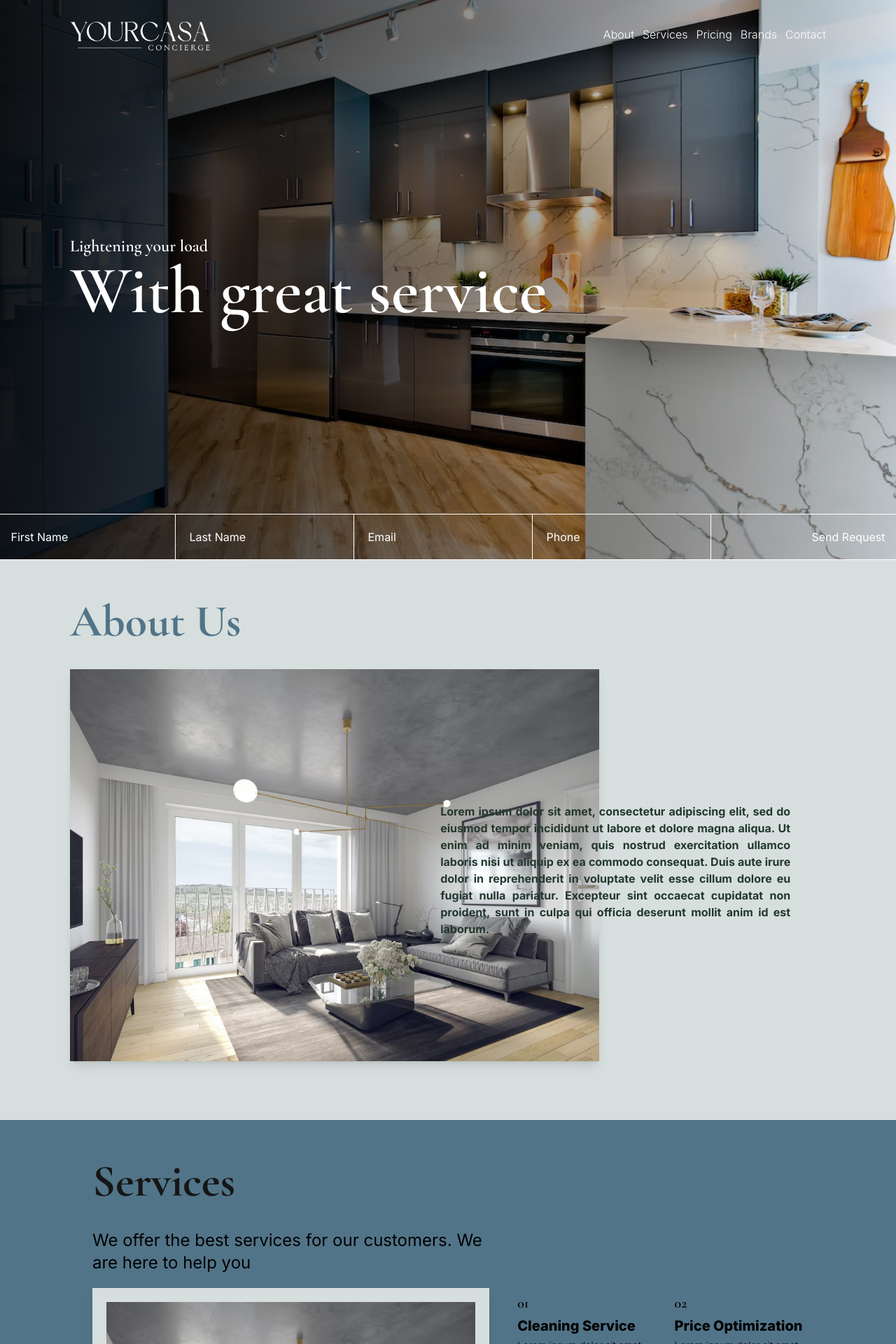
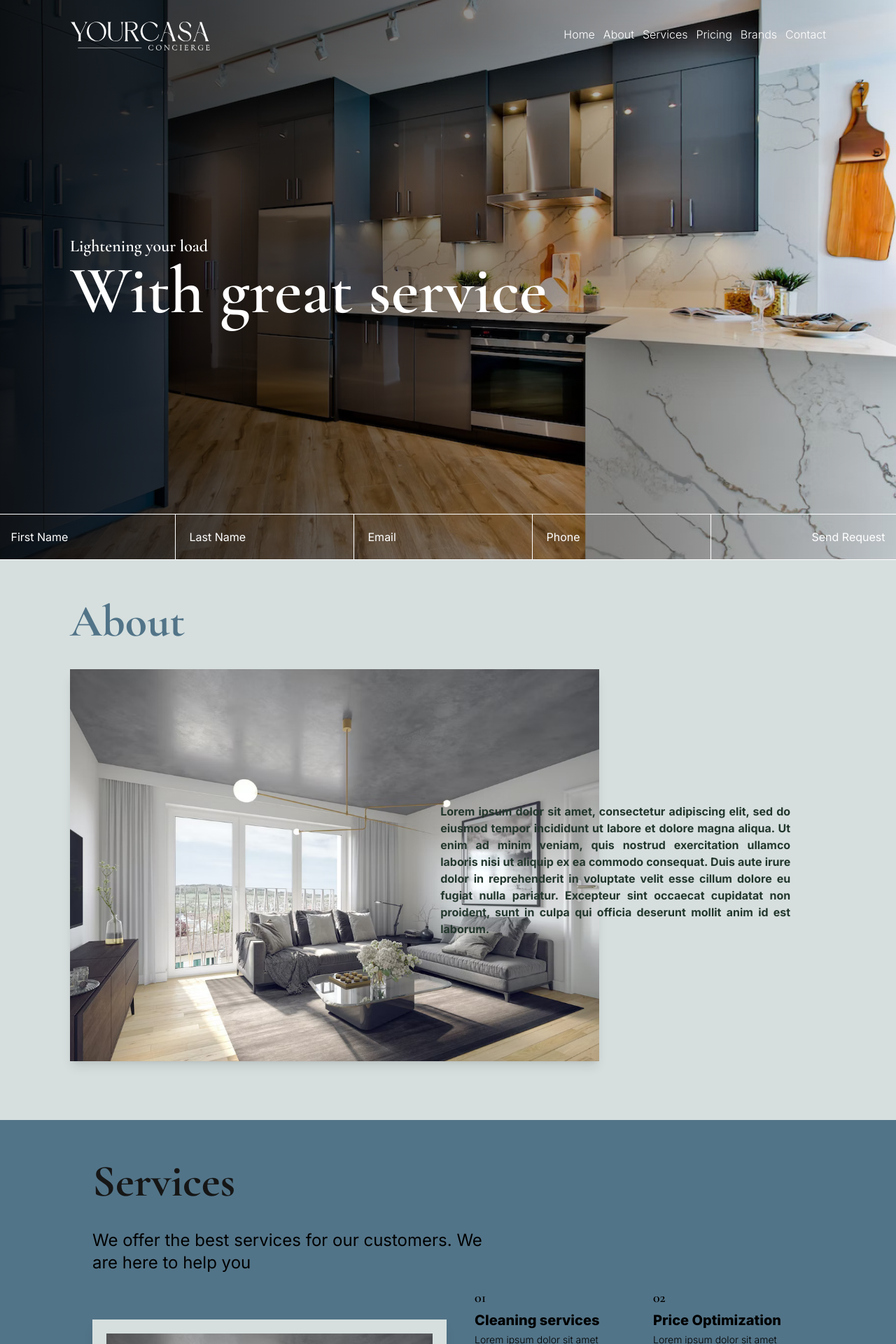
Before and after one commit to TrendiStack/yourcasaconcierge, a React (Vite) app: page / in a window 1280 px wide. Shown: the top 1920 px of the page at 70% size. Built offline with nearby package versions, Linux system fonts and the light colour scheme.

Commit message:
-created content object to store apps data -updated componets according to conten object

```diff
--- a/src/components/Hero.jsx
+++ b/src/components/Hero.jsx
@@ -13,7 +13,7 @@ const Hero = () => {
   return (
     <header
       id="home"
-      className="relative bg-fixed w-full flex flex-col justify-center h-screen text-white"
+      className="relative lg:bg-fixed w-full flex flex-col justify-center h-screen text-white"
       style={styles}
     >
       {/* overlay gradient */}
@@ -22,7 +22,7 @@ const Hero = () => {
         <h2 className="text-xl xl:text-2xl">Lightening your load</h2>
         <h1 className="text-5xl xl:text-8xl">With great service</h1>
         <button className="xl:hidden border border-white py-2 px-4 self-start">
-          <a href="/">Contact Us</a>
+          <a href="#contact">Contact Us</a>
         </button>
       </div>
       <HeroForm />
--- a/src/components/Nav.jsx
+++ b/src/components/Nav.jsx
@@ -1,16 +1,17 @@
-import React, { useContext, useState, useEffect } from "react";
+import { useContext, useState, useEffect } from "react";
+import { MenuContext } from "../context/MenuContext";
 import { HashLink as Link } from "react-router-hash-link";
 import { Outlet } from "react-router-dom";
 import logo from "../assets/images/ycclogo.svg";
-import { MenuContext } from "../context/MenuContext";
 import LinkItem from "./LinkItem";
 import Menu from "./Menu";
+import content from "../content";
 
 const Nav = () => {
   const { isOpen, toggleMenu } = useContext(MenuContext);
   // background
   const [bg, setBg] = useState("bg-transparent");
-
+  const { nav } = content;
   useEffect(() => {
     window.addEventListener("scroll", () => {
       if (window.scrollY > 0) {
@@ -38,24 +39,16 @@ const Nav = () => {
             <h1 className="xl:hidden garamond text-white text-4xl">YCC</h1>
           </Link>
           <ul className="hidden relative xl:flex gap-3 text-white text-md font-light">
-            <li>
-              <LinkItem to="about" text="About" />
-            </li>
-            <li>
-              <LinkItem to="services" text="Services" />
-            </li>
-            <li>
-              <LinkItem to="prices" text="Pricing" />
-            </li>
-            <li>
-              <LinkItem to="brands" text="Brands" />
-            </li>
-            <li>
-              <LinkItem to="contact" text="Contact" />
-            </li>
+            {nav.map((item, index) => {
+              return (
+                <li key={item.id}>
+                  <LinkItem to={item.path} text={item.title} />
+                </li>
+              );
+            })}
           </ul>
           <div className="flex items-center gap-4 xl:hidden text-white">
-            <Link to="/#contact" className="xl:hidden">
+            <Link to={`/#${nav[nav.length - 1].path}`} className="xl:hidden">
               Contact
             </Link>
             <div onClick={toggleMenu} className="menu-btn">
--- a/src/components/Pricing.jsx
+++ b/src/components/Pricing.jsx
@@ -1,8 +1,10 @@
-import React from "react";
+import content from "../content";
 import Plan from "./pricing/Plan";
 import { motion as m } from "framer-motion";
 
 const Pricing = () => {
+  const { pricing } = content;
+  const { plans } = pricing;
   return (
     <div id="prices" className="bg pb-20 px-8 xl:px-0">
       <div className="container">
@@ -12,12 +14,18 @@ const Pricing = () => {
           transition={{ duration: 1.5, delay: 0.5 }}
           className="header-text"
         >
-          Pricing
+          {pricing.title}
         </m.h1>
         <div className="flex flex-col gap-14">
-          <Plan image="pricingPlanOne" />
-          <Plan image="pricingPlanTwo" reversed />
-          <Plan image="pricingPlanThree" />
+          {plans.map((plan) => (
+            <Plan
+              key={plan.id}
+              title={plan.title}
+              desc={plan.description}
+              reversed={plan.id % 2 === 0}
+              image={plan.image}
+            />
+          ))}
         </div>
       </div>
     </div>
--- a/src/components/Services.jsx
+++ b/src/components/Services.jsx
@@ -1,4 +1,5 @@
-import React, { useState } from "react";
+import { useState } from "react";
+import content from "../content";
 import { livingRoomDark } from "../assets/images/content";
 import {
   airbnb,
@@ -11,76 +12,38 @@ import Service from "./services/Service";
 
 const Services = () => {
   const [service, setService] = useState("");
+  const { services: data } = content;
 
-  const services = [
-    {
-      num: 1,
-      title: "Cleaning Service",
-      desc: "Lorem ipsum dolor sit amet, consectetur adipiscing elit. ",
-    },
-    {
-      num: 2,
-      title: "Price Optimization",
-      desc: "Lorem ipsum dolor sit amet, consectetur adipiscing elit. ",
-    },
-    {
-      num: 3,
-      title: "Client Communication",
-      desc: "Lorem ipsum dolor sit amet, consectetur adipiscing elit. ",
-    },
-    {
-      num: 4,
-      title: "Guest Experience",
-      desc: "Lorem ipsum dolor sit amet, consectetur adipiscing elit. ",
-    },
-
-    {
-      num: 5,
-      title: "24/7 Support",
-      desc: "Lorem ipsum dolor sit amet, consectetur adipiscing elit. ",
-    },
-
-    {
-      num: 6,
-      title: "Re-stocking",
-      desc: "Lorem ipsum dolor sit amet, consectetur adipiscing elit. ",
-    },
-  ];
+  const imageHandler =
+    service === 1
+      ? airbnb
+      : service === 2
+      ? booking
+      : service === 3
+      ? expedia
+      : service === 4
+      ? homeaway
+      : service === 5
+      ? vrbo
+      : livingRoomDark;
 
   return (
     <div id="services" className="bg-variant pb-36">
       <div className="container px-8 flex flex-col">
-        <h1 className="garamond header-text-variant">Services</h1>
-        <p className="text-2xl max-w-xl mb-5">
-          We offer the best services for our customers. We are here to help you
-        </p>
+        <h1 className="garamond header-text-variant">{data.title}</h1>
+        <p className="text-2xl max-w-xl mb-5">{data.description}</p>
 
         <div className="md:flex items-center gap-10">
           <div className="bg p-5 w-full mb-5 md:mb-0 md:max-w-[50%] xl:max-w-[80%] shadow-lg">
-            <img
-              src={
-                service === 1
-                  ? airbnb
-                  : service === 2
-                  ? booking
-                  : service === 3
-                  ? expedia
-                  : service === 4
-                  ? homeaway
-                  : service === 5
-                  ? vrbo
-                  : livingRoomDark
-              }
-              alt=""
-            />
+            <img src={imageHandler} alt={imageHandler} />
           </div>
           <ul className="grid grid-cols-1 xl:grid-cols-2 gap-10">
-            {[...Array(6)].map((_, i) => (
+            {data.services.map((service) => (
               <Service
-                key={i}
-                num={services[i].num}
-                title={services[i].title}
-                desc={services[i].desc}
+                key={service.id}
+                num={service.id}
+                title={service.title}
+                desc={service.description}
                 setService={setService}
               />
             ))}
--- a/src/components/about/DesktopAbout.jsx
+++ b/src/components/about/DesktopAbout.jsx
@@ -1,10 +1,11 @@
-import React, { useEffect, useRef } from "react";
+import { useRef } from "react";
+import content from "../../content";
 import livingRoomDark from "../../assets/images/content/living-room-dark.jpg";
-import { motion as m, useInView } from "framer-motion";
+import { motion as m } from "framer-motion";
 
 const DesktopAbout = () => {
   const ref = useRef();
-  const isInView = useInView({ ref, threshold: 0.5 });
+  const { about } = content;
 
   const styles = {
     backgroundImage: `url(${livingRoomDark})`,
@@ -21,7 +22,7 @@ const DesktopAbout = () => {
         transition={{ duration: 1.5, delay: 0.5 }}
         className="header-text"
       >
-        About Us
+        {about.title}
       </m.h1>
       <m.div
         initial={{ opacity: 0, y: 100 }}
@@ -37,13 +38,7 @@ const DesktopAbout = () => {
           transition={{ duration: 1.5, delay: 1.5 }}
           className="absolute top-[52%] translate-y-[-50%] left-[70%] w-[500px] text-justify 2xl:text-lg font-bold text-[#23372D] 2xl:leading-8"
         >
-          Lorem ipsum dolor sit amet, consectetur adipiscing elit, sed do
-          eiusmod tempor incididunt ut labore et dolore magna aliqua. Ut enim ad
-          minim veniam, quis nostrud exercitation ullamco laboris nisi ut
-          aliquip ex ea commodo consequat. Duis aute irure dolor in
-          reprehenderit in voluptate velit esse cillum dolore eu fugiat nulla
-          pariatur. Excepteur sint occaecat cupidatat non proident, sunt in
-          culpa qui officia deserunt mollit anim id est laborum.
+          {about.description}
         </m.p>
       </m.div>
     </div>
--- a/src/components/about/MobileAbout.jsx
+++ b/src/components/about/MobileAbout.jsx
@@ -1,22 +1,15 @@
-import React from "react";
+import content from "../../content";
 import livingRoomDark from "../../assets/images/content/living-room-dark.jpg";
 
 const MobileAbout = () => {
+  const { about } = content;
   return (
     <div className="container xl:hidden flex flex-col justify-center pb-10 px-8 gap-5">
       <div>
-        <h1 className="header-text">About Us</h1>
+        <h1 className="header-text">{about.title}</h1>
         <img src={livingRoomDark} alt="" />
       </div>
-      <p className="text-lg w-full leading-normal">
-        Lorem ipsum dolor sit amet, consectetur adipiscing elit, sed do eiusmod
-        tempor incididunt ut labore et dolore magna aliqua. Ut enim ad minim
-        veniam, quis nostrud exercitation ullamco laboris nisi ut aliquip ex ea
-        commodo consequat. Duis aute irure dolor in reprehenderit in voluptate
-        velit esse cillum dolore eu fugiat nulla pariatur. Excepteur sint
-        occaecat cupidatat non proident, sunt in culpa qui officia deserunt
-        mollit anim id est laborum.
-      </p>
+      <p className="text-lg w-full leading-normal">{about.description}</p>
     </div>
   );
 };
--- a/src/components/footer/DesktopFooter.jsx
+++ b/src/components/footer/DesktopFooter.jsx
@@ -1,6 +1,5 @@
-import ycclogoblack from "../../assets/images/ycclogoblack.svg";
+import content from "../../content";
 import ycclogo from "../../assets/images/ycclogo.svg";
-
 import {
   FaFacebookF,
   FaTwitter,
@@ -10,20 +9,27 @@ import {
 import LinkItem from "../LinkItem";
 
 const DesktopFooter = () => {
+  const { footer } = content;
+  const { nav } = content;
   return (
     <>
       <img
         src="https://images.unsplash.com/photo-1491489226161-1d38cb39ec64?ixlib=rb-4.0.3&ixid=MnwxMjA3fDB8MHxwaG90by1wYWdlfHx8fGVufDB8fHx8&auto=format&fit=crop&w=2500&q=80"
         alt=""
-        className="h-[25rem] w-full object-cover"
+        className="h-[15rem] lg:h-[25rem] w-full object-cover"
       />
       <div className="container hidden xl:block py-5 text-[#D6DFDE]">
-        <div className="flex justify-between items-center mt-10">
+        <div className="flex justify-between mt-10">
           <div className="garamond">
             <div className="text-xl leading-5">
-              <p>Level 1, 12 Sample St, Sydney NSW 2000</p>
-              <p>1 - 800 - 123 - 4567</p>
-              <p>hello @ youcasaconcierge.com</p>
+              <p>{footer.address}</p>
+              <p>
+                {footer.phone.split("-")[0]} - {footer.phone.split("-")[1]} -{" "}
+                {footer.phone.split("-")[2]} - {footer.phone.split("-")[3]}
+              </p>
+              <p>
+                {footer.email.split("@")[0]} @ {footer.email.split("@")[1]}
+              </p>
             </div>
             <div className="flex items-center gap-2 text-xl">
               <div className="w-[27px] h-[3.03px] bg-variant"></div>
@@ -38,28 +44,16 @@ const DesktopFooter = () => {
           </div>
 
           <ul className="relative text-lg font-medium flex gap-5">
-            <li>
-              <LinkItem to="about" text="About" />
-            </li>
-            <li>
-              <LinkItem to="services" text="Services" />
-            </li>
-            <li>
-              <LinkItem to="prices" text="Pricing" />
-            </li>
-            <li>
-              <LinkItem to="brands" text="Brands" />
-            </li>
-            <li>
-              <LinkItem to="contact" text="Contact" />
-            </li>
+            {nav.map((item) => (
+              <li key={item.id}>
+                <LinkItem to={item.path} text={item.title} />
+              </li>
+            ))}
           </ul>
         </div>
         <div className="flex justify-between items-end mt-20 mb-1">
           <img className="w-[400px] logo" src={ycclogo} alt="logo" />
-          <p className="font-medium">
-            © 2022 YourCasaConcierge. All right reserved.
-          </p>
+          <p className="font-medium">{footer.copyRight}</p>
         </div>
       </div>
     </>
--- a/src/components/footer/MobileFooter.jsx
+++ b/src/components/footer/MobileFooter.jsx
@@ -1,5 +1,5 @@
+import content from "../../content";
 import ycclogoblack from "../../assets/images/ycclogoblack.svg";
-
 import {
   FaFacebookF,
   FaTwitter,
@@ -8,40 +8,43 @@ import {
 } from "react-icons/fa";
 
 const MobileFooter = () => {
+  const { footer } = content;
+  const { nav } = content;
+
+  console.log(nav.filter((item) => item.id < 4));
   return (
     <div className="container xl:hidden py-10 px-8">
       <img className="w-[200px] logo" src={ycclogoblack} alt="logo" />
 
       <ul className="flex justify-between my-5">
         <div className="flex flex-col gap-2">
-          <li>
-            <a href="#about">About</a>
-          </li>
-          <li>
-            <a href="#services">Services</a>
-          </li>
-          <li>
-            <a href="#prices">Pricing</a>
-          </li>
+          {nav
+            .filter((item) => item.id < 5 && item.id !== 1)
+            .map((item) => (
+              <li key={item.id}>
+                <a href={item.path}>{item.title}</a>
+              </li>
+            ))}
         </div>
         <div className="flex flex-col gap-2">
-          <li>
-            <a href="#brands">Brands</a>
-          </li>
-          <li>
-            <a href="#contact">Contact Us</a>
-          </li>
+          {nav
+            .filter((item) => item.id > 4 && item.id < 7)
+            .map((item) => (
+              <li key={item.id}>
+                <a href={item.path}>{item.title}</a>
+              </li>
+            ))}
         </div>
       </ul>
       <div className="my-4">
         <p className="font-semibold">Address:</p>
-        <p>Level 1, 12 Sample St, Sydney NSW 2000</p>
+        <p>{footer.address}</p>
       </div>
       <div className="my-4">
         <p className="font-semibold">Contact:</p>
         <p>
-          1-800-123-4567
-          <br /> hello@youcasaconcierge.com
+          {footer.phone}
+          <br /> {footer.email}
         </p>
       </div>
       <div className="flex justify-between mt-2">
@@ -56,9 +59,7 @@ const MobileFooter = () => {
           <FaLinkedin className="text-xl" />
         </div>
       </div>
-      <p className="text-center pt-8 font-light">
-        © 2022 YourCasaConcierge. All right reserved.
-      </p>
+      <p className="text-center pt-8 font-light">{footer.copyRight}</p>
     </div>
   );
 };
--- /dev/null
+++ b/src/content.js
@@ -0,0 +1,139 @@
+import {
+  pricingPlanOne,
+  pricingPlanTwo,
+  pricingPlanThree,
+} from "./assets/images/content";
+const content = {
+  nav: [
+    {
+      id: 1,
+      title: "Home",
+      path: "/",
+    },
+    {
+      id: 2,
+      title: "About",
+      path: "about",
+    },
+    {
+      id: 3,
+      title: "Services",
+      path: "services",
+    },
+    {
+      id: 4,
+      title: "Pricing",
+      path: "pricing",
+    },
+    {
+      id: 5,
+      title: "Brands",
+      path: "brands",
+    },
+    {
+      id: 6,
+      title: "Contact",
+      path: "contact",
+    },
+  ],
+  about: {
+    title: "About",
+    description:
+      "Lorem ipsum dolor sit amet, consectetur adipiscing elit, sed do eiusmod tempor incididunt ut labore et dolore magna aliqua. Ut enim ad minim veniam, quis nostrud exercitation ullamco laboris nisi ut aliquip ex ea commodo consequat. Duis aute irure dolor in reprehenderit in voluptate velit esse cillum dolore eu fugiat nulla pariatur. Excepteur sint occaecat cupidatat non proident, sunt in culpa qui officia deserunt mollit anim id est laborum.",
+  },
+
+  services: {
+    title: "Services",
+    description:
+      "We offer the best services for our customers. We are here to help you",
+    services: [
+      {
+        id: 1,
+        title: "Cleaning services",
+        description:
+          "Lorem ipsum dolor sit amet consectetur adipisicing elit. Quisquam, quae.",
+      },
+      {
+        id: 2,
+        title: "Price Optimization",
+        description:
+          "Lorem ipsum dolor sit amet consectetur adipisicing elit. Quisquam, quae.",
+      },
+      {
+        id: 3,
+        title: "Client Communication",
+        description:
+          "Lorem ipsum dolor sit amet consectetur adipisicing elit. Quisquam, quae.",
+      },
+      {
+        id: 4,
+        title: "Guest Experience",
+        description:
+          "Lorem ipsum dolor sit amet consectetur adipisicing elit. Quisquam, quae.",
+      },
+      {
+        id: 5,
+        title: "24/7 Support",
+        description:
+          "Lorem ipsum dolor sit amet consectetur adipisicing elit. Quisquam, quae.",
+      },
+      {
+        id: 6,
+        title: "Re-stocking",
+        description:
+          "Lorem ipsum dolor sit amet consectetur adipisicing elit. Quisquam, quae.",
+      },
+    ],
+  },
+
+  pricing: {
+    title: "Pricing",
+    description: "We offer the best prices for our customers",
+    plans: [
+      {
+        id: 1,
+        title: "Basic",
+        image: pricingPlanOne,
+        description: `dolore eu fugiat nulla pariatur. Excepteur sint occaecat cupidatat non
+          proident, sunt in culpa qui officia deserunt mollit anim id est
+          laborum.`,
+      },
+      {
+        id: 2,
+        title: "Premium",
+        image: pricingPlanTwo,
+        description: `dolore eu fugiat nulla pariatur. Excepteur sint occaecat cupidatat non
+          proident, sunt in culpa qui officia deserunt mollit anim id est
+          laborum.`,
+      },
+
+      {
+        id: 3,
+        title: "Ultimate",
+        image: pricingPlanThree,
+        description: `dolore eu fugiat nulla pariatur. Excepteur sint occaecat cupidatat non
+          proident, sunt in culpa qui officia deserunt mollit anim id est
+          laborum.`,
+      },
+    ],
+  },
+
+  contact: {
+    title: "Contact",
+    subtitle: "Did we peak your interest",
+    description: `We are truly passionate about making propery rental and management
+              as easy as possible if you are too, fill out the form on screen to
+              get in contact with us`,
+  },
+
+  footer: {
+    address: "Level 1, 12 Sample St, Sydney NSW 2000",
+    phone: " 1-800-123-4567",
+    email: "hello@yourcasaconcierge.com",
+    copyRight: `© ${
+      new Date().getFullYear() - 1
+    } YourCasaConcierge. All rights reserved.`,
+  },
+};
+
+export default content;
```
Also changed, not shown: src/components/Brands.jsx (+0 -7 lines), src/components/Contact.jsx (+10 -9 lines), src/components/pricing/Plan.jsx (+4 -19 lines).
